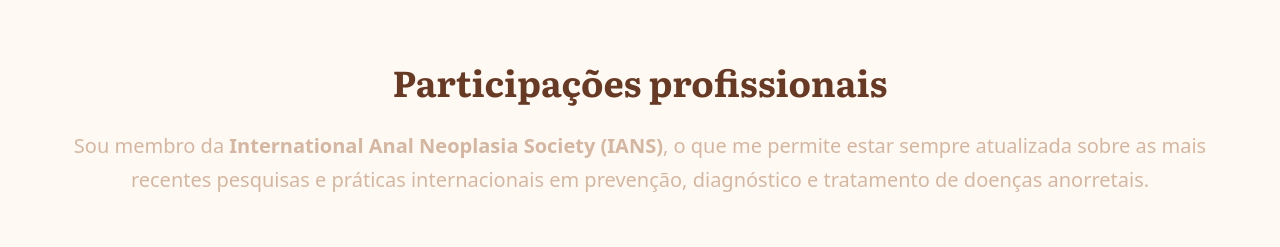
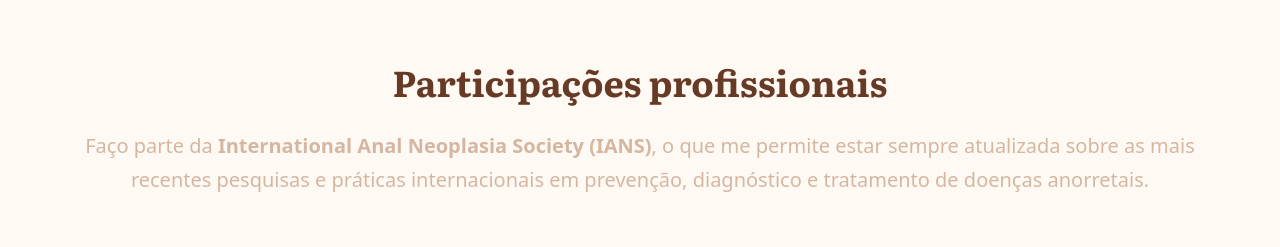
Before and after one commit to analuizamrocha/web, a Next.js app: page /sobre in a window 1280 px wide. Shown: the part 3520-3767 px from the top of the page. Built offline with nearby package versions, Linux system fonts and the light colour scheme; no server answers.

Commit message:
feat: enhance photo section on about page

```diff
--- a/src/app/sobre/page.tsx
+++ b/src/app/sobre/page.tsx
@@ -499,7 +499,7 @@ export default function SobrePage() {
               <h2 className="text-3xl lg:text-4xl font-serif font-bold text-primary mb-8 text-center">
                 Filosofia de atendimento
               </h2>
-              <p className="text-lg text-secondary leading-relaxed mb-8 text-start sm:text-center max-w-4xl mx-auto">
+              <p className="text-lg text-secondary leading-relaxed mb-8 text-pretty sm:text-center max-w-4xl mx-auto">
                 Acredito que cada paciente é único e merece atenção
                 individualizada. Minhas consultas são detalhadas, buscando
                 compreender a história, os sintomas e o estilo de vida de cada
@@ -559,8 +559,8 @@ export default function SobrePage() {
               <h2 className="text-3xl font-serif font-bold text-primary mb-6 text-center">
                 Participações profissionais
               </h2>
-              <p className="text-lg text-secondary leading-relaxed max-w-xl mx-auto text-start sm:text-center">
-                Sou membro da&nbsp;
+              <p className="text-lg text-secondary leading-relaxed max-w-xl mx-auto text-pretty sm:text-center">
+                Faço parte da&nbsp;
                 <strong>International Anal Neoplasia Society (IANS)</strong>, o
                 que me permite estar sempre atualizada sobre as mais recentes
                 pesquisas e práticas internacionais em prevenção, diagnóstico e
@@ -573,7 +573,7 @@ export default function SobrePage() {
             <h2 className="text-3xl lg:text-4xl font-serif font-bold text-primary mb-6 text-center">
               Compromisso com a educação
             </h2>
-            <p className="text-lg text-secondary leading-relaxed text-start sm:text-center max-w-4xl mx-auto">
+            <p className="text-lg text-secondary leading-relaxed text-pretty sm:text-center max-w-4xl mx-auto">
               Além da prática clínica, dedico parte do meu tempo à&nbsp;
               <strong>educação médica continuada</strong> e à&nbsp;
               <strong>
--- a/src/components/sections/PhotoSection.tsx
+++ b/src/components/sections/PhotoSection.tsx
@@ -1,5 +1,4 @@
 import Image from 'next/image'
-import { DR_NAME } from '@/lib/constants'
 
 export function PhotoSection() {
   return (
```
